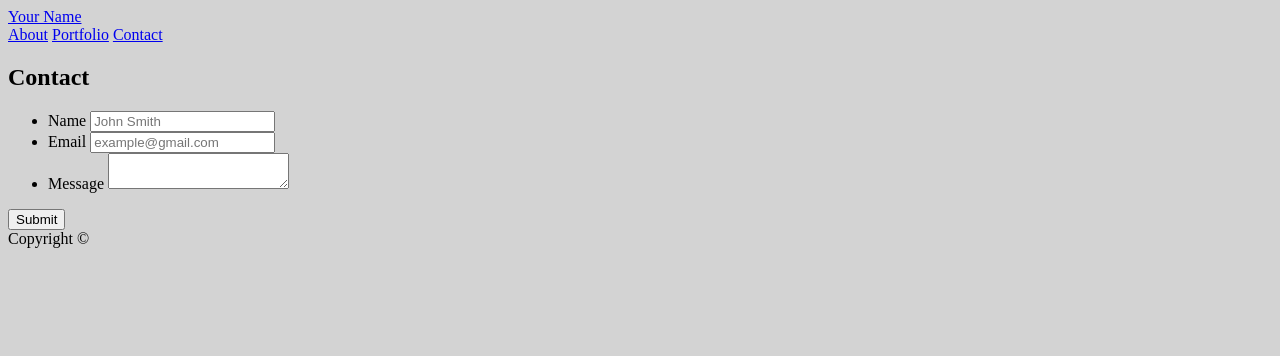
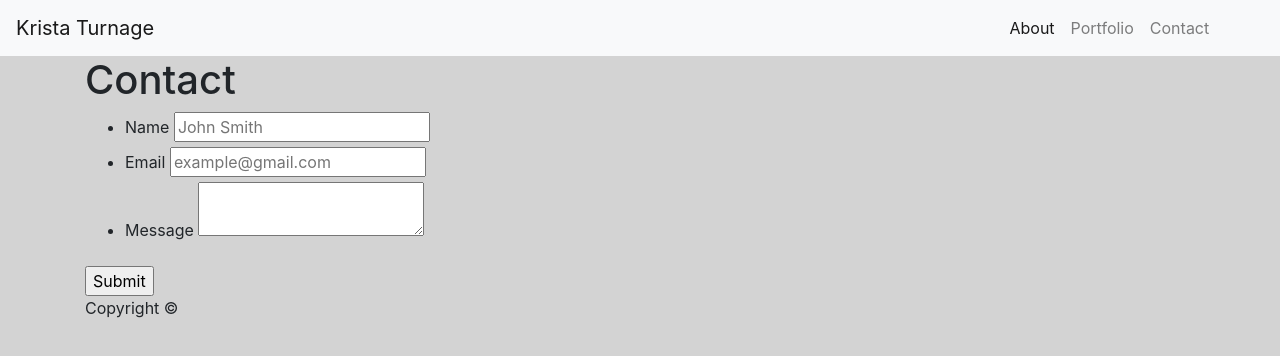
Before and after one commit to KTurnage/Bootstrap-Portfolio, a plain HTML site: page contact.html in a window 1280 px wide. Drawn offline with nearby package versions, Linux system fonts and the light colour scheme; files that its build step writes are made by us from their sources.

Commit message:
added header to all 3 html pages

```diff
--- a/contact.html
+++ b/contact.html
@@ -2,23 +2,35 @@
 <html lang="en-us">
 
 <head>
-  <meta charset="UTF-8">
-  <title>Contact | Your Name</title>
-  <link rel="stylesheet" type="text/css" href="assets/css/style.css">
+    <meta name="viewport" content="width=device-width, initial-scale=1.0">
+    <meta charset="UTF-8">
+    <title>About | Krista Turnage</title>
+    <link rel="stylesheet" href="https://stackpath.bootstrapcdn.com/bootstrap/4.3.1/css/bootstrap.min.css"
+        integrity="sha384-ggOyR0iXCbMQv3Xipma34MD+dH/1fQ784/j6cY/iJTQUOhcWr7x9JvoRxT2MZw1T" crossorigin="anonymous">
+    <link rel="stylesheet" type="text/css" href="style.css">
 </head>
 
 <body>
-
-  <header id="masthead">
-    <div class="container">
-      <a href="index.html" id="logo">Your Name</a>
-      <nav>
-        <a href="index.html">About</a>
-        <a href="portfolio.html">Portfolio</a>
-        <a href="contact.html">Contact</a>
-      </nav>
-    </div>
-  </header>
+    <nav class="navbar navbar-expand-lg navbar-light bg-light">
+        <a class="navbar-brand" href="index.html">Krista Turnage</a>
+        <button class="navbar-toggler" type="button" data-toggle="collapse" data-target="#navbarNav"
+            aria-controls="navbarNav" aria-expanded="false" aria-label="Toggle navigation">
+            <span class="navbar-toggler-icon"></span>
+        </button>
+        <div class="collapse navbar-collapse" id="navbarNav">
+            <ul class="navbar-nav" id="links">
+                <li class="nav-item active">
+                    <a class="nav-link" href="index.html">About <span class="sr-only">(current)</span></a>
+                </li>
+                <li class="nav-item">
+                    <a class="nav-link" href="portfolio.html">Portfolio</a>
+                </li>
+                <li class="nav-item">
+                    <a class="nav-link" href="contact.html">Contact</a>
+                </li>
+            </ul>
+        </div>
+    </nav>
 
   <div id="main-container" class="container">
     <section class="main-section">
```
Also changed, not shown: index.html (+2 -5 lines), portfolio.html (+26 -14 lines).
